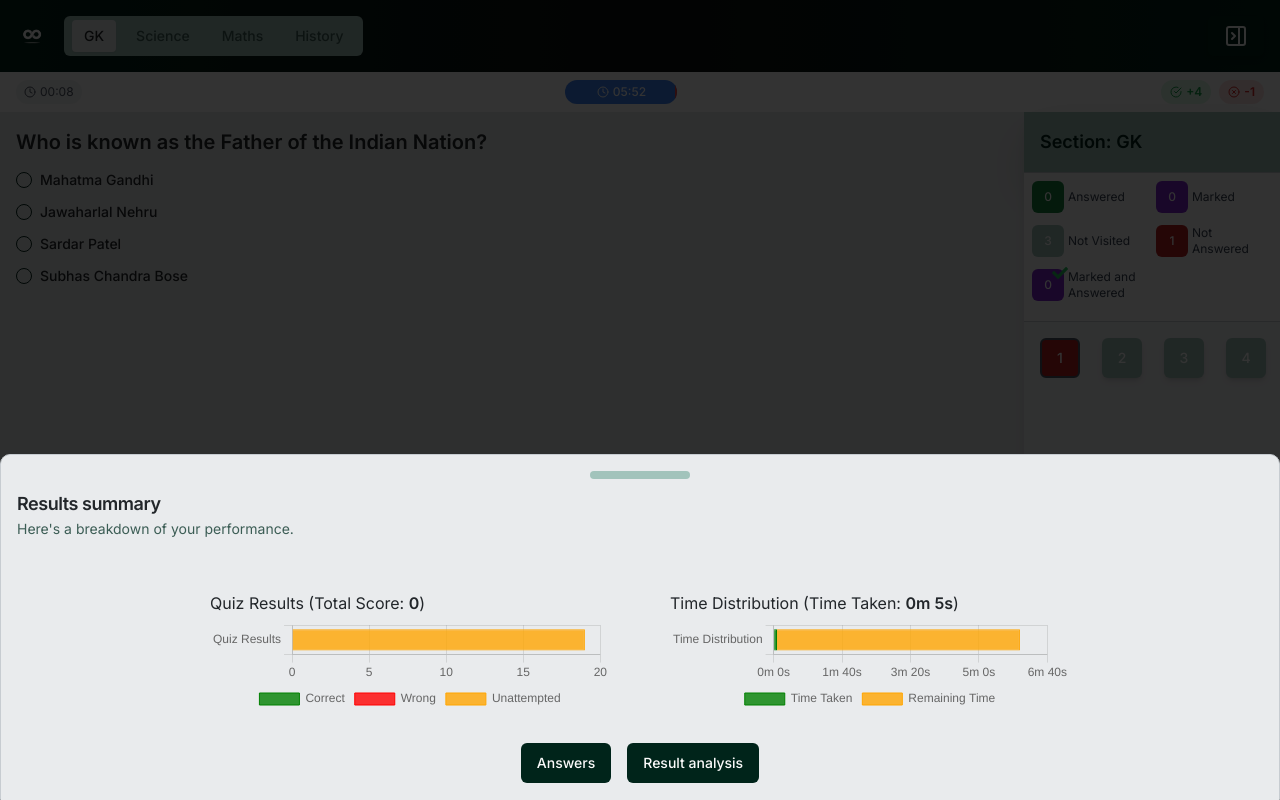
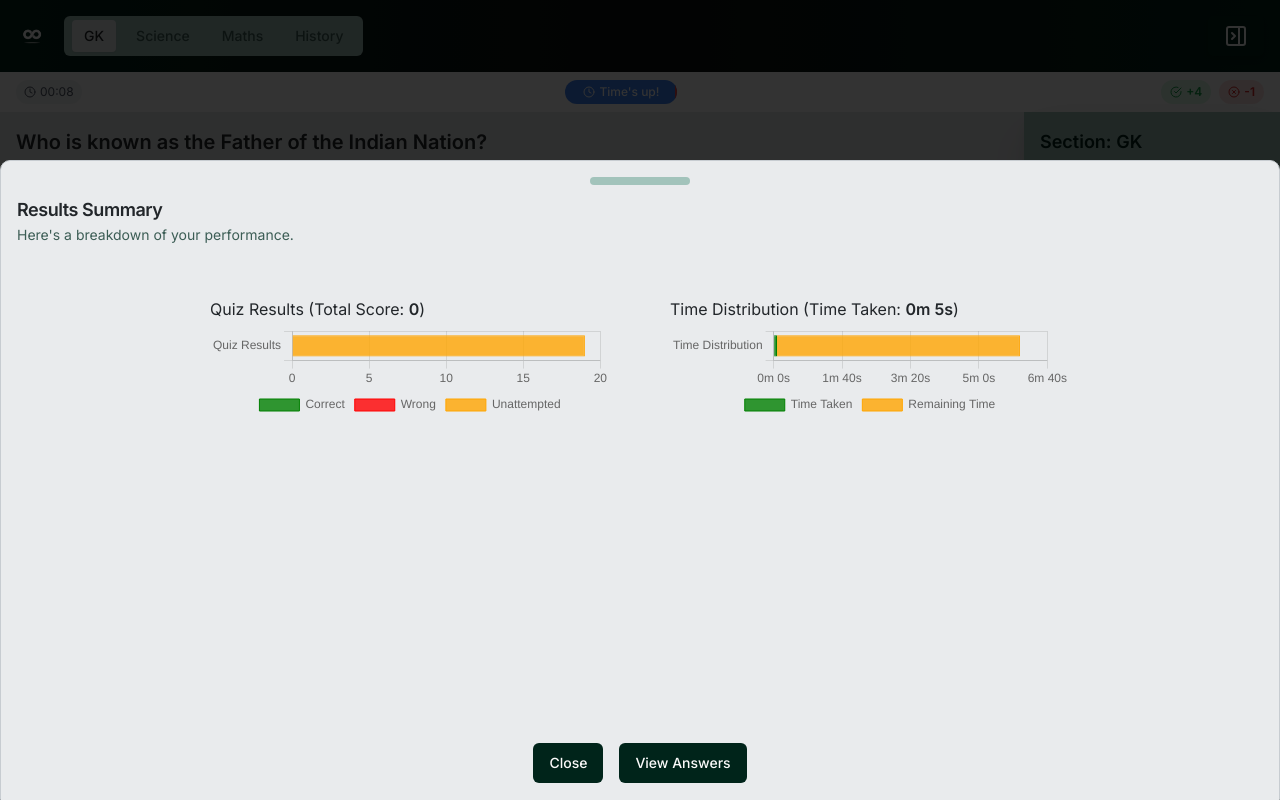
Before and after one commit to destx0/gquiz, a Next.js app: page /test in a window 1280 px wide. Both pictures are taken after a click on the button "Submit". Built offline with nearby package versions, Linux system fonts and the light colour scheme.

Commit message:
countdown is done

```diff
--- a/package.json
+++ b/package.json
@@ -31,6 +31,7 @@
     "react-countdown": "^2.3.5",
     "react-dom": "^18",
     "react-icons": "^5.2.1",
+    "recharts": "^2.12.7",
     "tailwind-merge": "^2.3.0",
     "tailwindcss-animate": "^1.0.7",
     "vaul": "^0.9.1",
--- a/src/app/test/page.js
+++ b/src/app/test/page.js
@@ -28,7 +28,10 @@ export default function Test() {
 		selectedOptions,
 		visitedQuestions,
 		flaggedQuestions,
+		getIsSubmitted,
 	} = useTestStore();
+
+	const isSubmitted = getIsSubmitted();
 
 	useEffect(() => {
 		// Initialize questions
@@ -72,31 +75,42 @@ export default function Test() {
 		markQuestionAsVisited();
 	}, [currentQuestionIndex, currentSectionIndex, markQuestionAsVisited]);
 
+	const handleOptionSelectWrapper = useCallback(
+		(sectionIndex, questionIndex, optionIndex) => {
+			if (!isSubmitted) {
+				handleOptionSelect(sectionIndex, questionIndex, optionIndex);
+			}
+		},
+		[handleOptionSelect, isSubmitted]
+	);
+
 	const memoizedMainContent = useMemo(
 		() => (
 			<MainContent
 				currentSectionIndex={currentSectionIndex}
 				currentQuestionIndex={currentQuestionIndex}
 				selectedOptions={selectedOptions}
-				handleOptionSelect={handleOptionSelect}
+				handleOptionSelect={handleOptionSelectWrapper}
 				jumpToQuestion={jumpToQuestion}
 				visitedQuestions={visitedQuestions}
 				flaggedQuestions={flaggedQuestions}
 				showNavigation={showNavigation}
 				setShowNavigation={setShowNavigation}
 				quizData={quizData}
+				isSubmitted={isSubmitted}
 			/>
 		),
 		[
 			currentSectionIndex,
 			currentQuestionIndex,
 			selectedOptions,
-			handleOptionSelect,
+			handleOptionSelectWrapper,
 			jumpToQuestion,
 			visitedQuestions,
 			flaggedQuestions,
 			showNavigation,
 			setShowNavigation,
+			isSubmitted,
 		]
 	);
 
@@ -109,6 +123,7 @@ export default function Test() {
 				setCurrentQuestionIndex={setCurrentQuestionIndex}
 				unmarkQuestion={unmarkQuestion}
 				markForReview={markForReview}
+				isSubmitted={isSubmitted}
 			/>
 		),
 		[
@@ -117,6 +132,7 @@ export default function Test() {
 			setCurrentQuestionIndex,
 			unmarkQuestion,
 			markForReview,
+			isSubmitted,
 		]
 	);
 
@@ -142,6 +158,7 @@ export default function Test() {
 				<SecondaryHeader
 					currentSectionIndex={currentSectionIndex}
 					currentQuestionIndex={currentQuestionIndex}
+					isSubmitted={isSubmitted}
 				/>
 				{memoizedMainContent}
 				{memoizedQuestionControls}
--- a/src/components/CountdownTimer.jsx
+++ b/src/components/CountdownTimer.jsx
@@ -1,7 +1,11 @@
 import React from "react";
 import { Clock } from "lucide-react";
+import useTestStore from "@/store/testStore";
 
 const CountdownTimer = ({ remainingTime, totalTime }) => {
+	const isSubmitted = useTestStore((state) => state.getIsSubmitted());
+	const areTimersFrozen = useTestStore((state) => state.areTimersFrozen());
+
 	const elapsedTimeProgress = ((totalTime - remainingTime) / totalTime) * 100;
 
 	const formatTime = (time) => {
@@ -27,7 +31,11 @@ const CountdownTimer = ({ remainingTime, totalTime }) => {
 			></div>
 			<div className="absolute inset-0 flex items-center justify-center">
 				<Clock className="w-3 h-3 mr-1 text-white" />
-				<span className="text-white font-medium">{displayTime}</span>
+				<span className="text-white font-medium">
+					{isSubmitted || areTimersFrozen
+						? "Time's up!"
+						: displayTime}
+				</span>
 			</div>
 		</div>
 	);
--- a/src/components/PostSubmit.jsx
+++ b/src/components/PostSubmit.jsx
@@ -1,5 +1,5 @@
 "use client";
-import { useState } from "react";
+import { useState, useEffect } from "react";
 import {
 	Drawer,
 	DrawerContent,
@@ -16,11 +16,37 @@ import useTestStore from "@/store/testStore";
 
 export function PostSubmit() {
 	const [isOpen, setIsOpen] = useState(false);
-	const calculateScores = useTestStore((state) => state.calculateScores);
-	const getTotalTimeTaken = useTestStore((state) => state.getTotalTimeTaken);
-	const getTotalTime = useTestStore((state) => state.getTotalTime);
+	const [currentTimeTaken, setCurrentTimeTaken] = useState(0);
+	const {
+		calculateScores,
+		getTotalTime,
+		getIsSubmitted,
+		freezeAllTimers,
+		getQuizStartTime,
+		getFinalTimeTaken,
+	} = useTestStore();
+
+	useEffect(() => {
+		const updateTimeTaken = () => {
+			if (!getIsSubmitted()) {
+				const startTime = getQuizStartTime();
+				const currentTime = Date.now();
+				const elapsedSeconds = Math.floor(
+					(currentTime - startTime) / 1000
+				);
+				setCurrentTimeTaken(elapsedSeconds);
+			}
+		};
+
+		const timer = setInterval(updateTimeTaken, 1000);
+
+		return () => clearInterval(timer);
+	}, [getIsSubmitted, getQuizStartTime]);
 
 	const handleSubmit = () => {
+		if (!getIsSubmitted()) {
+			freezeAllTimers();
+		}
 		setIsOpen(true);
 	};
 
@@ -35,8 +61,8 @@ export function PostSubmit() {
 		{ correct: 0, wrong: 0, unattempted: 0 }
 	);
 
-	const timeTaken = getTotalTimeTaken();
 	const totalTime = getTotalTime() * 60; // Convert minutes to seconds
+	const timeTaken = getIsSubmitted() ? getFinalTimeTaken() : currentTimeTaken;
 
 	return (
 		<Drawer open={isOpen} onOpenChange={setIsOpen}>
@@ -46,17 +72,17 @@ export function PostSubmit() {
 					className="flex items-center space-x-2 bg-primary text-white shadow-lg"
 				>
 					<FaPaperPlane />
-					<span>Submit</span>
+					<span>{getIsSubmitted() ? "View Results" : "Submit"}</span>
 				</Button>
 			</DrawerTrigger>
-			<DrawerContent>
+			<DrawerContent className="h-[80vh] max-h-[80vh]">
 				<DrawerHeader>
-					<DrawerTitle>Results summary</DrawerTitle>
+					<DrawerTitle>Results Summary</DrawerTitle>
 					<DrawerDescription>
-						Here&apos;s a breakdown of your performance.
+						Here's a breakdown of your performance.
 					</DrawerDescription>
 				</DrawerHeader>
-				<div className="p-4">
+				<div className="p-4 overflow-y-auto flex-grow">
 					<ResultsBarChart
 						correct={correct}
 						wrong={wrong}
@@ -67,8 +93,8 @@ export function PostSubmit() {
 				</div>
 				<DrawerFooter>
 					<div className="flex gap-4 justify-center">
-						<Button>Answers</Button>
-						<Button>Result analysis</Button>
+						<Button onClick={() => setIsOpen(false)}>Close</Button>
+						<Button>View Answers</Button>
 					</div>
 				</DrawerFooter>
 			</DrawerContent>
--- a/src/components/SecondaryHeader.jsx
+++ b/src/components/SecondaryHeader.jsx
@@ -1,4 +1,4 @@
-import React, { useState, useEffect } from "react";
+import React, { useEffect, useState } from "react";
 import useTestStore from "@/store/testStore";
 import { Badge } from "@/components/ui/badge";
 import { Clock, CheckCircle, XCircle } from "lucide-react";
@@ -9,62 +9,58 @@ const SecondaryHeader = ({ currentSectionIndex, currentQuestionIndex }) => {
 		getElapsedTime,
 		updateQuestionTimer,
 		getQuizMetadata,
-		getQuizStartTime,
 		setTotalTimeTaken,
+		areTimersFrozen,
+		getGlobalTimeRemaining,
+		updateGlobalTimeRemaining,
+		getIsSubmitted,
 	} = useTestStore();
 
 	const { totalTimeInMinutes, positiveMarks, negativeMarks } =
 		getQuizMetadata();
-	const quizStartTime = getQuizStartTime();
-
-	const [globalTimeRemaining, setGlobalTimeRemaining] = useState(null);
-	const [questionElapsedTime, setQuestionElapsedTime] = useState(null);
-	const [totalTimeTaken, setLocalTotalTimeTaken] = useState(0);
+	const [globalTimeRemaining, setGlobalTimeRemaining] = useState(
+		getGlobalTimeRemaining()
+	);
+	const [questionElapsedTime, setQuestionElapsedTime] = useState(
+		getElapsedTime(currentSectionIndex, currentQuestionIndex)
+	);
 
 	useEffect(() => {
-		const initializeTimers = () => {
-			const currentTime = Date.now();
-			const elapsedSeconds = Math.floor(
-				(currentTime - quizStartTime) / 1000
-			);
-			const remainingSeconds = Math.max(
-				totalTimeInMinutes * 60 - elapsedSeconds,
-				0
-			);
-			setGlobalTimeRemaining(remainingSeconds);
-			setQuestionElapsedTime(
-				getElapsedTime(currentSectionIndex, currentQuestionIndex)
-			);
-			setLocalTotalTimeTaken(elapsedSeconds);
-		};
+		if (!areTimersFrozen() && !getIsSubmitted()) {
+			const timer = setInterval(() => {
+				updateGlobalTimeRemaining();
+				const newGlobalTimeRemaining = getGlobalTimeRemaining();
+				setGlobalTimeRemaining(newGlobalTimeRemaining);
 
-		initializeTimers();
-
-		const timer = setInterval(() => {
-			setGlobalTimeRemaining((prevTime) => Math.max(prevTime - 1, 0));
-			setQuestionElapsedTime((prevTime) => {
-				const newTime = prevTime + 1;
+				if (newGlobalTimeRemaining <= 0) {
+					clearInterval(timer);
+				} else {
+					const newElapsedTime =
+						getElapsedTime(
+							currentSectionIndex,
+							currentQuestionIndex
+						) + 1;
 					updateQuestionTimer(
 						currentSectionIndex,
 						currentQuestionIndex,
-					newTime
+						newElapsedTime
 					);
-				return newTime;
-			});
-			setLocalTotalTimeTaken((prevTime) => {
-				const newTime = prevTime + 1;
-				setTotalTimeTaken(newTime);
-				return newTime;
-			});
+					setQuestionElapsedTime(newElapsedTime);
+
+					setTotalTimeTaken((prev) => prev + 1);
+				}
 			}, 1000);
 
 			return () => clearInterval(timer);
+		}
 	}, [
 		currentSectionIndex,
 		currentQuestionIndex,
+		areTimersFrozen,
+		getIsSubmitted,
+		updateGlobalTimeRemaining,
+		getGlobalTimeRemaining,
 		updateQuestionTimer,
-		quizStartTime,
-		totalTimeInMinutes,
 		getElapsedTime,
 		setTotalTimeTaken,
 	]);
@@ -86,12 +82,10 @@ const SecondaryHeader = ({ currentSectionIndex, currentQuestionIndex }) => {
 				<Clock className="w-3 h-3 mr-1" />
 				<span>{formatTime(questionElapsedTime)}</span>
 			</div>
-			{globalTimeRemaining !== null && (
 			<CountdownTimer
 				remainingTime={globalTimeRemaining}
 				totalTime={totalTimeInMinutes * 60}
 			/>
-			)}
 			<div className="flex items-center space-x-2">
 				<Badge
 					variant="secondary"
--- a/src/store/testStore/index.js
+++ b/src/store/testStore/index.js
@@ -17,12 +17,27 @@ const useTestStore = create((set, get) => {
 		...scoreMethods,
 		quizMetadata: {},
 		quizStartTime: null,
-		initializeQuestions: questionMethods.initializeQuestions,
-		initializeTimers: timerMethods.initializeTimers,
+		isSubmitted: false,
+		finalTimeTaken: null,
+
 		initializeQuizMetadata: (metadata) => set({ quizMetadata: metadata }),
 		getQuizMetadata: () => get().quizMetadata,
 		setQuizStartTime: (startTime) => set({ quizStartTime: startTime }),
 		getQuizStartTime: () => get().quizStartTime,
+		setIsSubmitted: (value) => set({ isSubmitted: value }),
+		getIsSubmitted: () => get().isSubmitted,
+
+		freezeAllTimers: () => {
+			const currentTime = Date.now();
+			const startTime = get().quizStartTime;
+			const finalTimeTaken = Math.floor((currentTime - startTime) / 1000);
+			set({
+				isSubmitted: true,
+				finalTimeTaken: finalTimeTaken,
+			});
+		},
+
+		getFinalTimeTaken: () => get().finalTimeTaken,
 	};
 });
 
--- a/src/store/testStore/timerSlice.js
+++ b/src/store/testStore/timerSlice.js
@@ -1,12 +1,14 @@
 export const timerSlice = (set, get) => ({
 	questionTimers: {},
-	totalTimeInMinutes: 60, // Default value, should be set during initialization
-	positiveMarks: 1, // Default value, should be set during initialization
-	negativeMarks: 0, // Default value, should be set during initialization
+	totalTimeInMinutes: 60,
+	positiveMarks: 1,
+	negativeMarks: 0,
 	totalTimeTaken: 0,
+	globalTimeRemaining: null,
+	timersAreFrozen: false,
 
 	initializeTimers: (questions, totalTime, posMarks, negMarks) =>
-		set({
+		set((state) => ({
 			questionTimers: questions.reduce((acc, section, sectionIndex) => {
 				section.questions.forEach((_, questionIndex) => {
 					acc[`${sectionIndex}-${questionIndex}`] = 0;
@@ -17,7 +19,8 @@ export const timerSlice = (set, get) => ({
 			positiveMarks: posMarks || 1,
 			negativeMarks: negMarks || 0,
 			totalTimeTaken: 0,
-		}),
+			globalTimeRemaining: totalTime * 60,
+		})),
 
 	updateQuestionTimer: (sectionIndex, questionIndex, elapsedTime) =>
 		set((state) => ({
@@ -29,6 +32,11 @@ export const timerSlice = (set, get) => ({
 
 	setTotalTimeTaken: (timeTaken) => set({ totalTimeTaken: timeTaken }),
 
+	updateGlobalTimeRemaining: () =>
+		set((state) => ({
+			globalTimeRemaining: Math.max(state.globalTimeRemaining - 1, 0),
+		})),
+
 	getElapsedTime: (sectionIndex, questionIndex) => {
 		const state = get();
 		return state.questionTimers[`${sectionIndex}-${questionIndex}`] || 0;
@@ -36,6 +44,10 @@ export const timerSlice = (set, get) => ({
 
 	getTotalTime: () => get().totalTimeInMinutes,
 	getTotalTimeTaken: () => get().totalTimeTaken,
+	getGlobalTimeRemaining: () => get().globalTimeRemaining,
 	getPositiveMarks: () => get().positiveMarks,
 	getNegativeMarks: () => get().negativeMarks,
+
+	freezeAllTimers: () => set({ timersAreFrozen: true }),
+	areTimersFrozen: () => get().timersAreFrozen,
 });
```
Also changed, not shown: 1 other file (tests, documents, lock files or other folders). Lines whose indentation alone changed are shown as unchanged.
